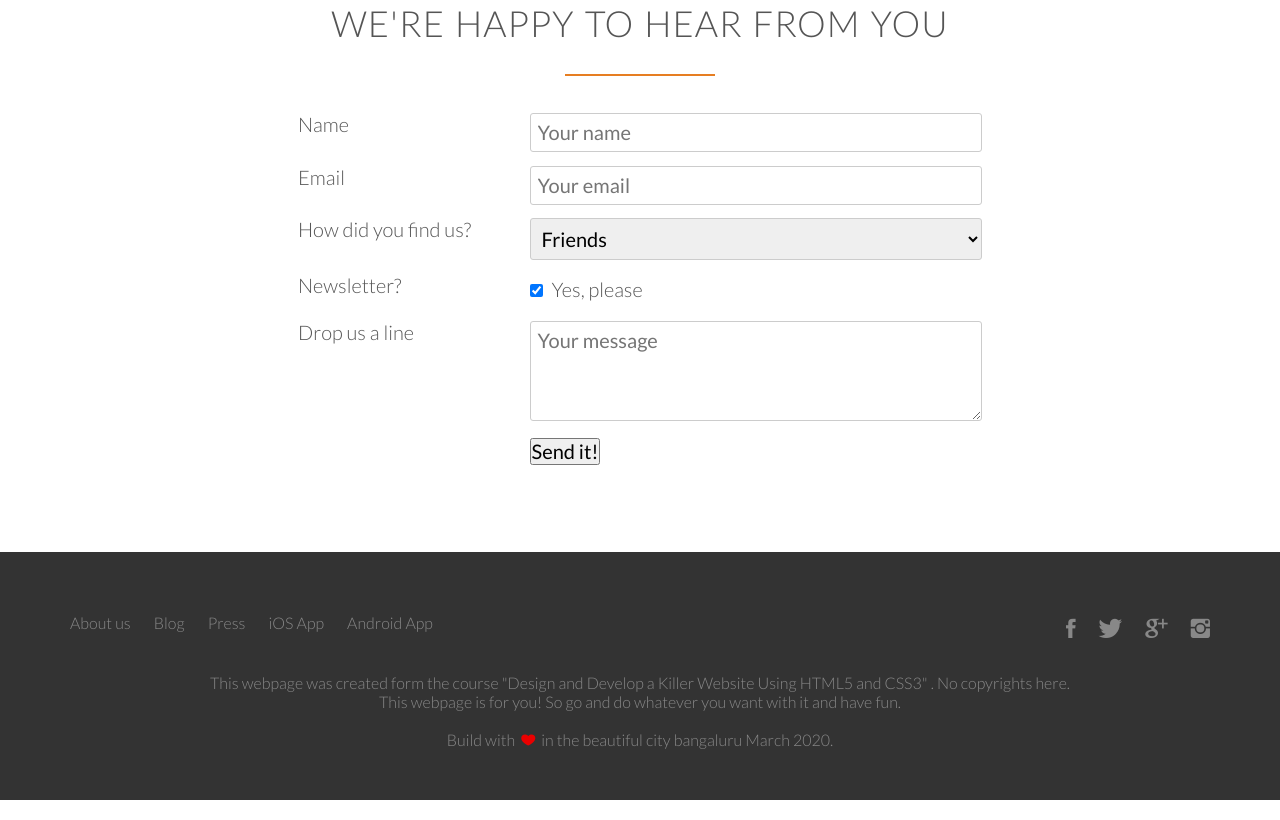
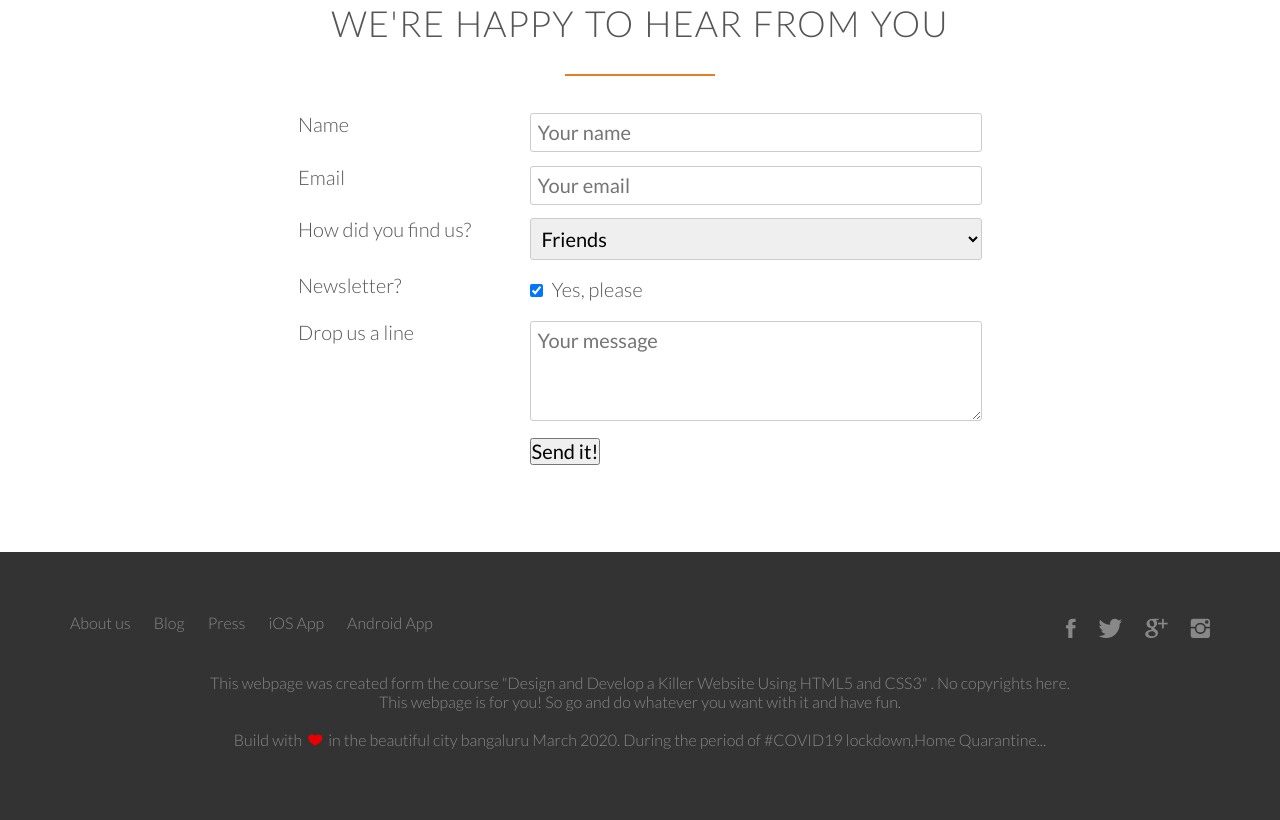
Before and after one commit to IamVks/food-delevery-website, a plain HTML site: page index.html in a window 1280 px wide. Shown: the part 4653-5473 px from the top of the page. Drawn offline with Linux system fonts and the light colour scheme; files whose address does not match are found by name.

Commit message:
Update index.html

```diff
--- a/index.html
+++ b/index.html
@@ -446,6 +446,8 @@
             </p>
             <p>
                 Build with <i class="ion-ios-heart" style="color: #ea0000; padding: 0 3px;"></i> in the beautiful city bangaluru March 2020.
+                During the period of #COVID19 lockdown,Home Quarantine...
+                </p>
             </p>
         </div>
     </footer>
```
